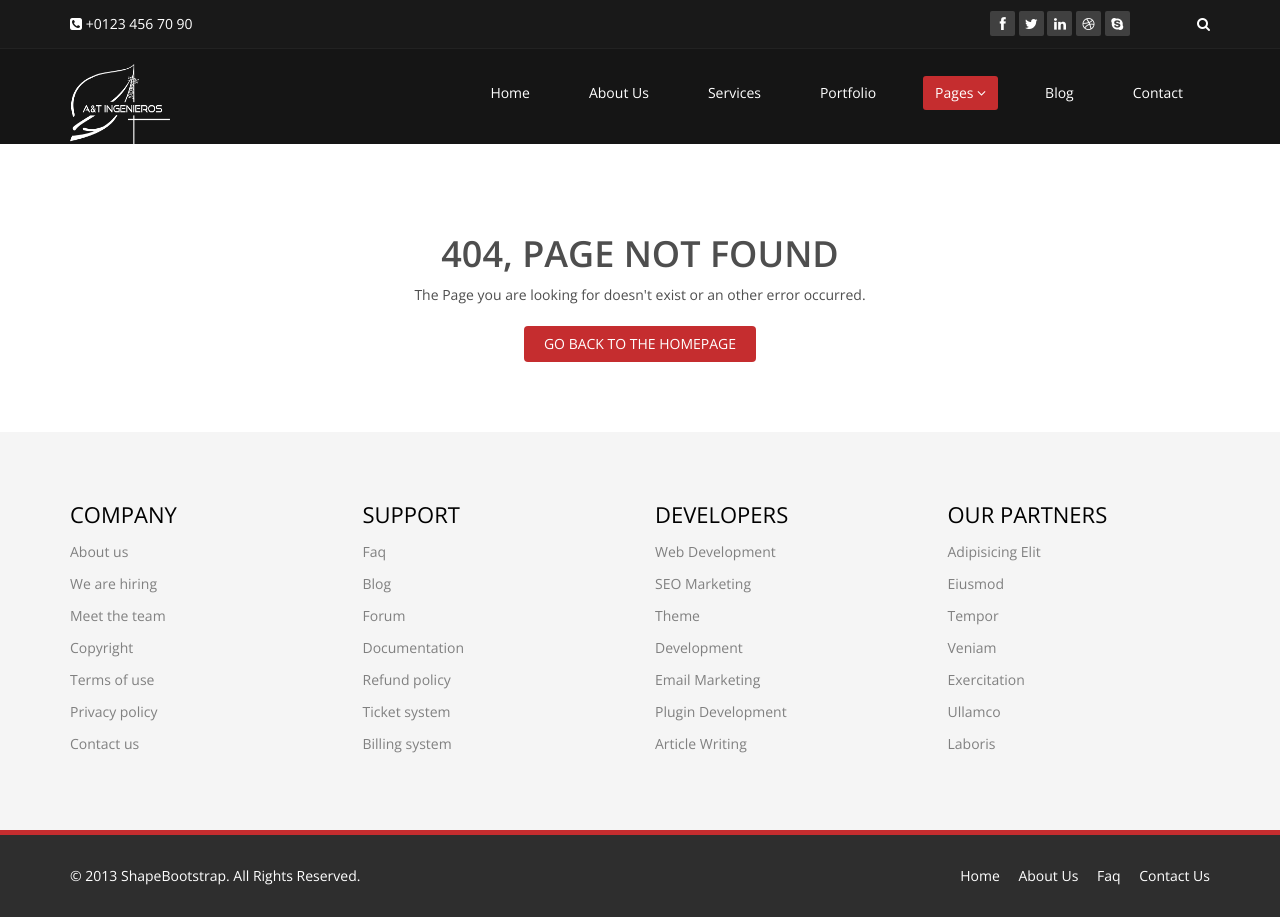
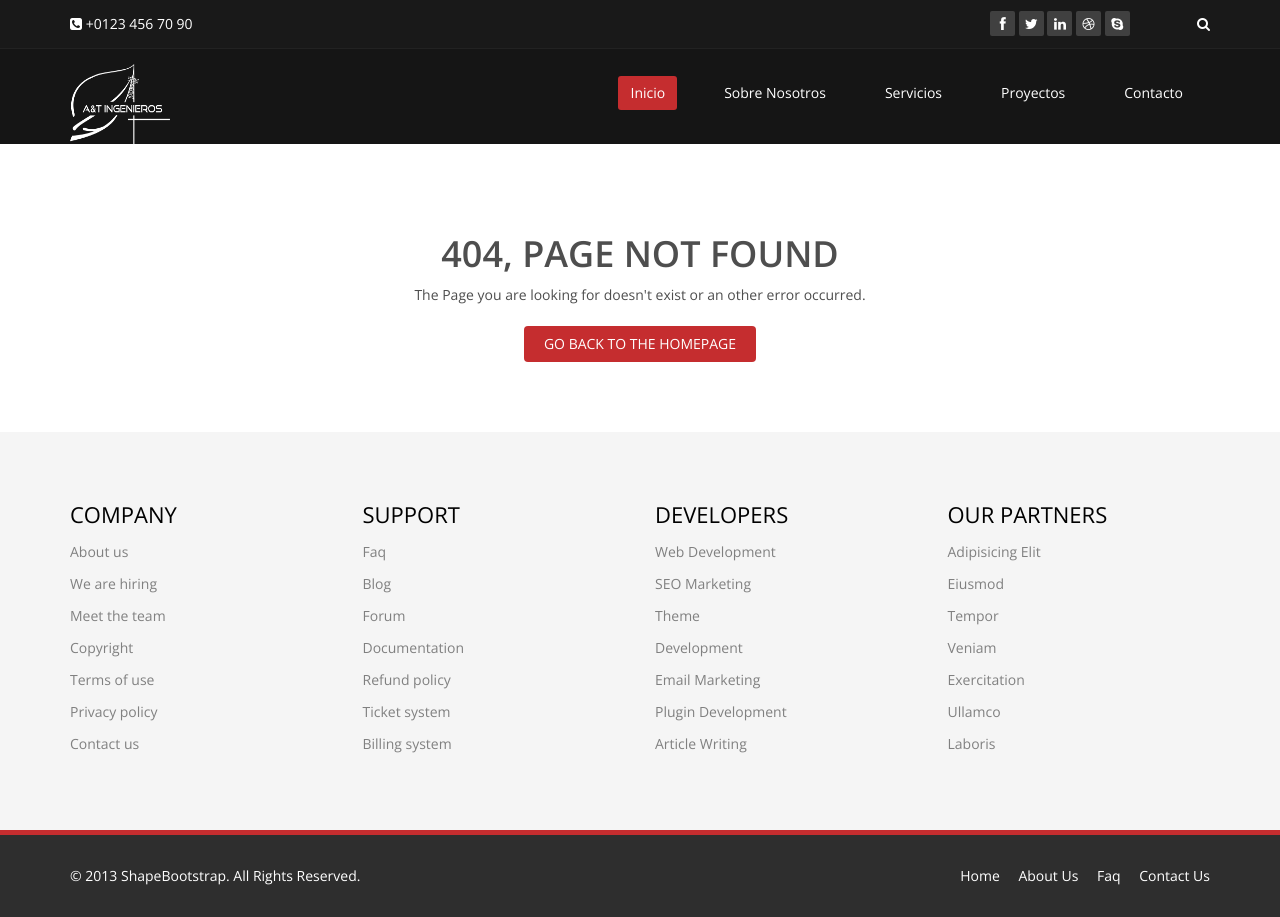
Before and after one commit to Cambass/A-T_Ingenieria, a plain HTML site: page 404.html in a window 1280 px wide. Drawn offline with nearby package versions, Linux system fonts and the light colour scheme.

Commit message:
Fix Main

```diff
--- a/404.html
+++ b/404.html
@@ -67,21 +67,21 @@
 
                 <div class="collapse navbar-collapse navbar-right">
                     <ul class="nav navbar-nav">
-                        <li><a href="index.html">Home</a></li>
-                        <li><a href="about-us.html">About Us</a></li>
-                        <li><a href="services.html">Services</a></li>
-                        <li><a href="portfolio.html">Portfolio</a></li>
-                        <li class="dropdown active">
+                        <li class="active"><a href="index.html">Inicio</a></li>
+                        <li><a href="about-us.html">Sobre Nosotros</a></li>
+                        <li><a href="services.html">Servicios</a></li>
+                        <li><a href="portfolio.html">Proyectos</a></li>
+                        <!-- <li class="dropdown">
                             <a href="#" class="dropdown-toggle" data-toggle="dropdown">Pages <i class="fa fa-angle-down"></i></a>
                             <ul class="dropdown-menu">
                                 <li><a href="blog-item.html">Blog Single</a></li>
                                 <li><a href="pricing.html">Pricing</a></li>
-                                <li class="active"><a href="404.html">404</a></li>
+                                <li><a href="404.html">404</a></li>
                                 <li><a href="shortcodes.html">Shortcodes</a></li>
                             </ul>
-                        </li>
-                        <li><a href="blog.html">Blog</a></li>
-                        <li><a href="contact-us.html">Contact</a></li>
+                        </li> -->
+                        <!-- <li><a href="blog.html">Blog</a></li>  -->
+                        <li><a href="contact-us.html">Contacto</a></li>
                     </ul>
                 </div>
             </div><!--/.container-->
```
Also changed, not shown: about-us.html (+8 -8 lines), blog-item.html (+9 -9 lines), blog.html (+8 -8 lines), contact-us.html (+8 -8 lines), portfolio.html (+8 -8 lines), pricing.html (+9 -9 lines), services.html (+8 -8 lines), shortcodes.html (+9 -9 lines).
